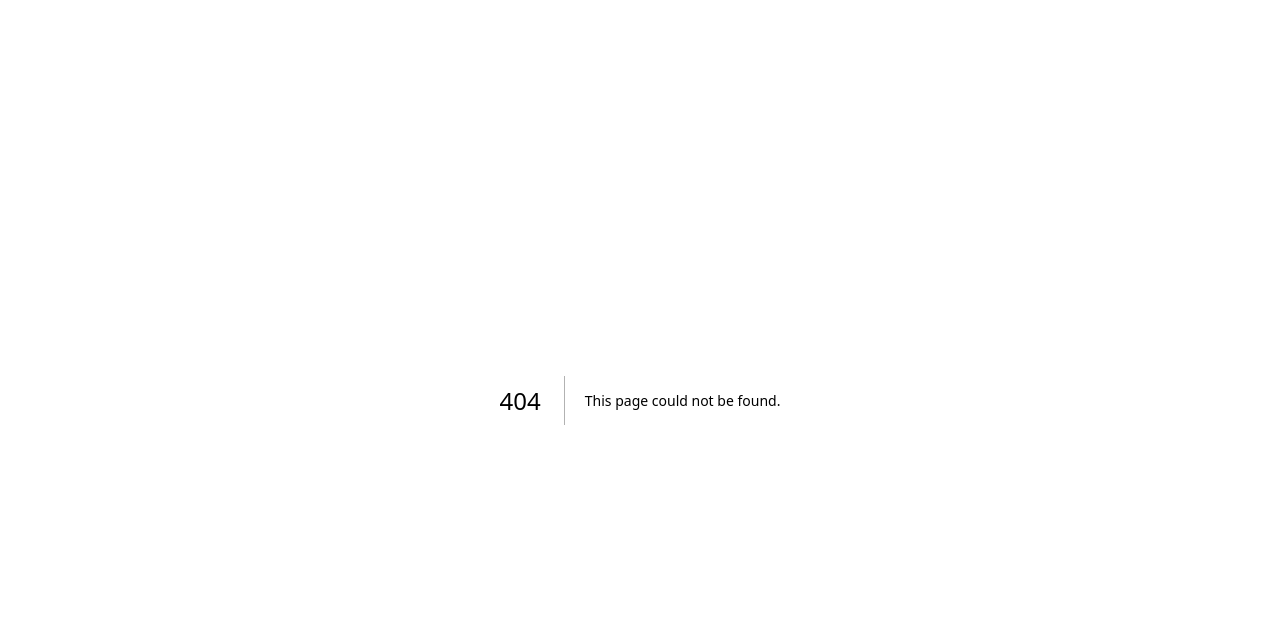
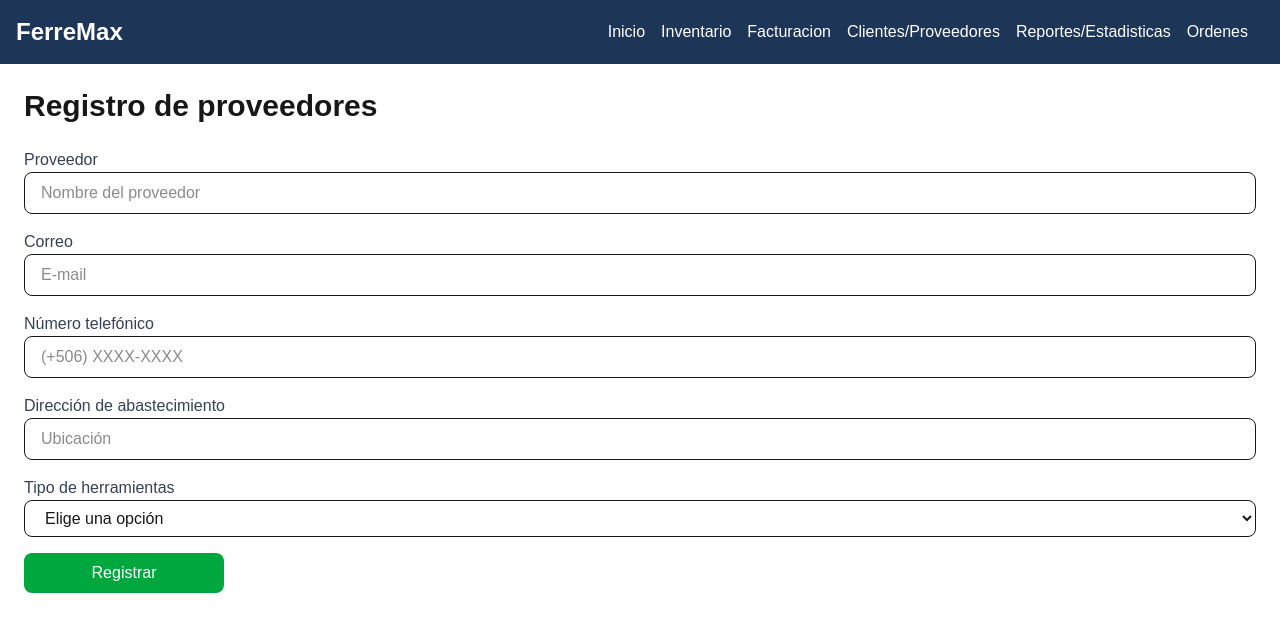
Before and after one commit to edwinSolorzanoC/proyectoFerreteria, a Next.js app in the folder ui-next/: page /proveedores/registrar in a window 1280 px wide. Before the commit this address had no page. Shown: the top 632 px of the page. Built offline with nearby package versions, Linux system fonts and the light colour scheme.

Commit message:
script_base

```diff
--- /dev/null
+++ b/ui-next/src/app/proveedores/registrar/page.tsx
@@ -0,0 +1,121 @@
+"use client";
+
+import { useRef } from "react";
+import Header from "../../components/Header";
+
+export default function RegistrarProducto() {
+    const proveedorRef = useRef<HTMLInputElement>(null);
+    const correoRef = useRef<HTMLInputElement>(null);
+    const telefonoRef = useRef<HTMLInputElement>(null);
+    const direccionRef = useRef<HTMLInputElement>(null);
+    const herramientasRef = useRef<HTMLSelectElement>(null);
+
+    const handleChange = (e: React.ChangeEvent<HTMLInputElement | HTMLSelectElement>) => {
+        const { name, value } = e.target;
+        if (name === "telefono") {
+            // Validar formato XXXX-XXXX
+            const regex = /^\(\+506\) \d{4}-\d{4}$/;
+            if (value.length <= 14 && (/^\(\+506\) \d{0,4}-?\\d{0,4}$/.test(value) || value === "(+506) ")) {
+            }
+        }
+    };
+
+    const handleSubmit = (e: React.FormEvent<HTMLFormElement>) => {
+        e.preventDefault();
+
+        // valida si los campos estan completos
+        const proveedor = proveedorRef.current?.value.trim();
+        const correo = correoRef.current?.value.trim();
+        const telefono = telefonoRef.current?.value.trim();
+        const direccion = direccionRef.current?.value.trim();
+        const herramientas = herramientasRef.current?.value.trim();
+
+        if (!proveedor || !correo || !telefono || !direccion || !herramientas) {
+            alert("Por favor, complete todos los campos antes de registrar.");
+            return;
+        }
+
+        // Formatear el número antes de enviarlo a la base de datos
+        const telefonoFormateado = telefono.replace("(+506) ", "506 ").replace("-", " ");
+
+        console.log("Datos enviados:", {
+            proveedor,
+            correo,
+            telefono: telefonoFormateado,
+            direccion,
+            herramientas
+        });
+
+        alert("Registro exitoso");
+    };
+
+    return (
+        <>
+            <Header />
+            <div className="container mx-auto p-6">
+                <h1 className="text-3xl font-semibold mb-6">Registro de proveedores</h1>
+                <form className="space-y-4" onSubmit={handleSubmit}>
+                    <div>
+                        <label className="block text-gray-700 font-medium">Proveedor</label>
+                        <input
+                            type="text"
+                            name="proveedor"
+                            ref={proveedorRef}
+                            className="w-full px-4 py-2 border rounded-lg focus:outline-none focus:ring-2 focus:ring-blue-400"
+                            placeholder="Nombre del proveedor"
+                        />
+                    </div>
+                    <div>
+                        <label className="block text-gray-700 font-medium">Correo</label>
+                        <input
+                            type="email"
+                            name="correo"
+                            ref={correoRef}
+                            className="w-full px-4 py-2 border rounded-lg focus:outline-none focus:ring-2 focus:ring-blue-400"
+                            placeholder="E-mail"
+                        />
+                    </div>
+                    <div>
+                        <label className="block text-gray-700 font-medium">Número telefónico</label>
+                        <input
+                            type="text"
+                            name="telefono"
+                            ref={telefonoRef}
+                            onChange={handleChange}
+                            className="w-full px-4 py-2 border rounded-lg focus:outline-none focus:ring-2 focus:ring-blue-400"
+                            placeholder="(+506) XXXX-XXXX"
+                        />
+                    </div>
+                    <div>
+                        <label className="block text-gray-700 font-medium">Dirección de abastecimiento</label>
+                        <input
+                            type="text"
+                            name="direccion"
+                            ref={direccionRef}
+                            className="w-full px-4 py-2 border rounded-lg focus:outline-none focus:ring-2 focus:ring-blue-400"
+                            placeholder="Ubicación"
+                        />
+                    </div>
+                    <div>
+                        <label className="block text-gray-700 font-medium">Tipo de herramientas</label>
+                        <select
+                            name="herramientas"
+                            ref={herramientasRef}
+                            className="w-full px-4 py-2 border rounded-lg focus:outline-none focus:ring-2 focus:ring-blue-400"
+                        >
+                            <option value="">Elige una opción</option>
+                            <option value="Electricas">Eléctricas</option>
+                            <option value="Manuales">Manuales</option>
+                        </select>
+                    </div>
+                    <button
+                        type="submit"
+                        className="w-50 bg-green-600 text-white py-2 rounded-lg hover:bg-green-700 transition"
+                    >
+                        Registrar
+                    </button>
+                </form>
+            </div>
+        </>
+    );
+}
```
Also changed, not shown: 2 other files (tests, documents, lock files or other folders).
